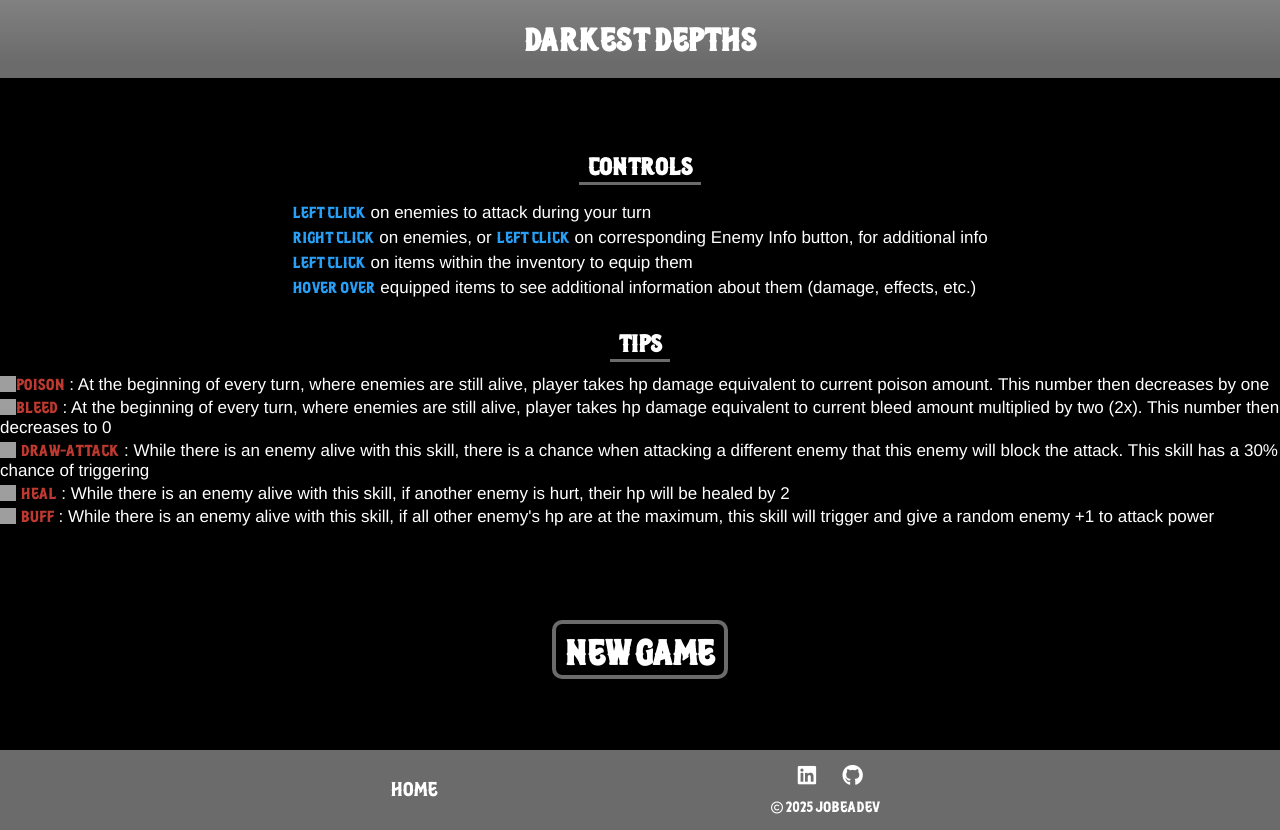
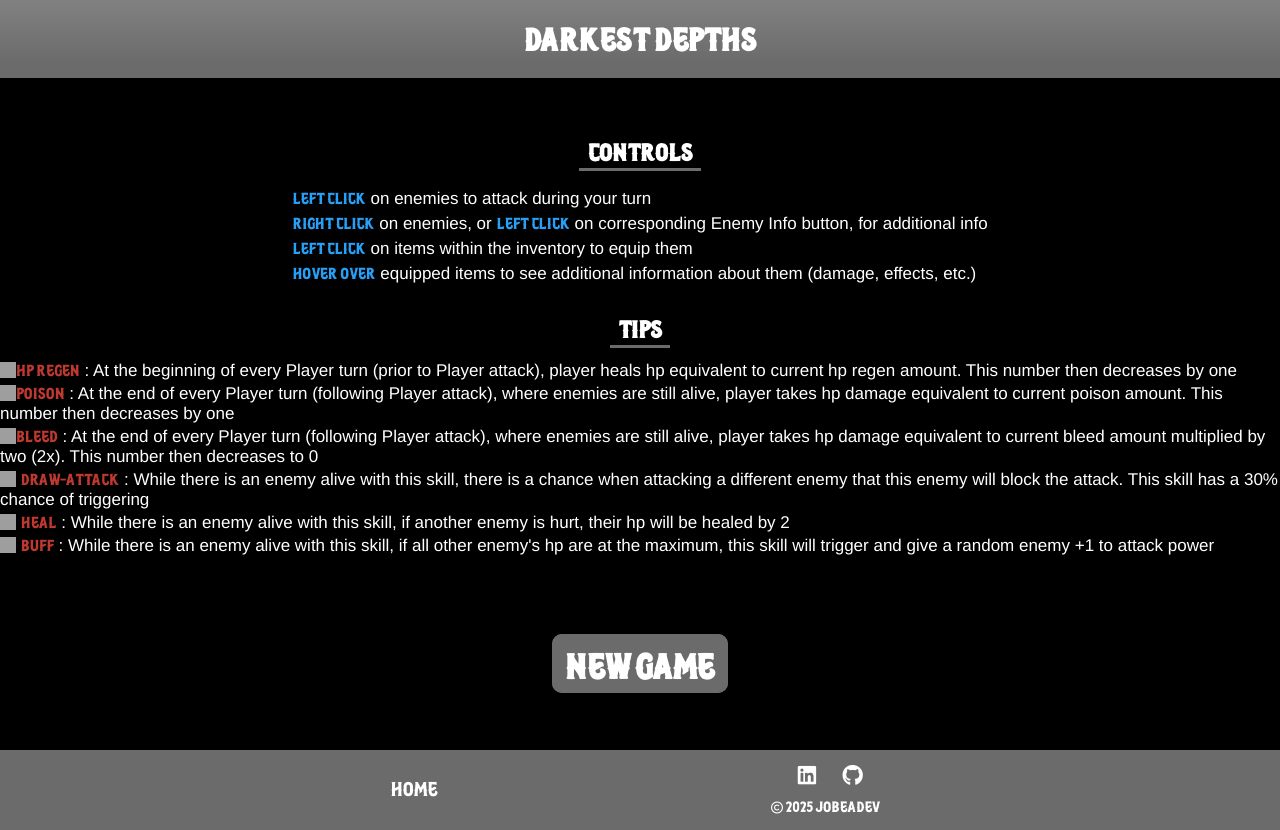
Before and after one commit to JobeADev/Darkest-Depths, a React (Vite) app: page / in a window 1280 px wide. Built offline with nearby package versions, Linux system fonts and the light colour scheme; grey boxes are pictures that could not be loaded.

Commit message:
Tutorial updated with Regen info + minor link/button visual change

```diff
--- a/src/routes/__root.jsx
+++ b/src/routes/__root.jsx
@@ -1,7 +1,7 @@
 import { useState } from "react";
 import { Outlet, createRootRoute, useLocation } from "@tanstack/react-router";
 // import { TanStackRouterDevtools } from "@tanstack/react-router-devtools";
-import { ReactQueryDevtools } from "@tanstack/react-query-devtools";
+// import { ReactQueryDevtools } from "@tanstack/react-query-devtools";
 import ScrollToTop from "../components/scrollToTop";
 import NavBar from "../components/NavBar/NavBar";
 import Footer from "../components/Footer/Footer";
@@ -40,7 +40,7 @@ function RootComponent() {
         </EquipmentContext>
       </CharacterContext>
       {/* <TanStackRouterDevtools /> */}
-      <ReactQueryDevtools />
+      {/* <ReactQueryDevtools /> */}
     </>
   );
 }
--- a/src/routes/index.css
+++ b/src/routes/index.css
@@ -1,5 +1,14 @@
 :root {
   --debuff-color: rgb(190, 57, 47);
+}
+
+@keyframes buttonHover {
+  0% {
+    opacity: 1;
+  }
+  100% {
+    opacity: 0.8;
+  }
 }
 
 body {
@@ -26,6 +35,13 @@ body {
   color: var(--secondary);
   border: 4px solid var(--primary);
   border-radius: 10px;
+  background-color: var(--primary);
+  transition: 0.4s;
+}
+
+.start-link:hover {
+  background-color: transparent;
+  animation: buttonHover 0.8s infinite alternate;
 }
 
 .tutorial_container {
--- a/src/routes/index.jsx
+++ b/src/routes/index.jsx
@@ -56,18 +56,25 @@ function Index() {
         <h2 className="tutorial_title">Tips</h2>
         <div className="tutorial_section">
           <p className="tutorial_item">
-            <span className="tutorial_icon poison"></span>
-            <span className="debuff_wrapper">Poison</span> : At the beginning of
-            every turn, where enemies are still alive, player takes hp damage
-            equivalent to current poison amount. This number then decreases by
+            <span className="tutorial_icon regen"></span>
+            <span className="debuff_wrapper">HP Regen</span> : At the beginning
+            of every Player turn (prior to Player attack), player heals hp
+            equivalent to current hp regen amount. This number then decreases by
             one
           </p>
           <p className="tutorial_item">
+            <span className="tutorial_icon poison"></span>
+            <span className="debuff_wrapper">Poison</span> : At the end of every
+            Player turn (following Player attack), where enemies are still
+            alive, player takes hp damage equivalent to current poison amount.
+            This number then decreases by one
+          </p>
+          <p className="tutorial_item">
             <span className="tutorial_icon bleed"></span>
-            <span className="debuff_wrapper">Bleed</span> : At the beginning of
-            every turn, where enemies are still alive, player takes hp damage
-            equivalent to current bleed amount multiplied by two (2x). This
-            number then decreases to 0
+            <span className="debuff_wrapper">Bleed</span> : At the end of every
+            Player turn (following Player attack), where enemies are still
+            alive, player takes hp damage equivalent to current bleed amount
+            multiplied by two (2x). This number then decreases to 0
           </p>
           <p className="tutorial_item">
             <span className="tutorial_icon tank-shield"></span>{" "}
```
